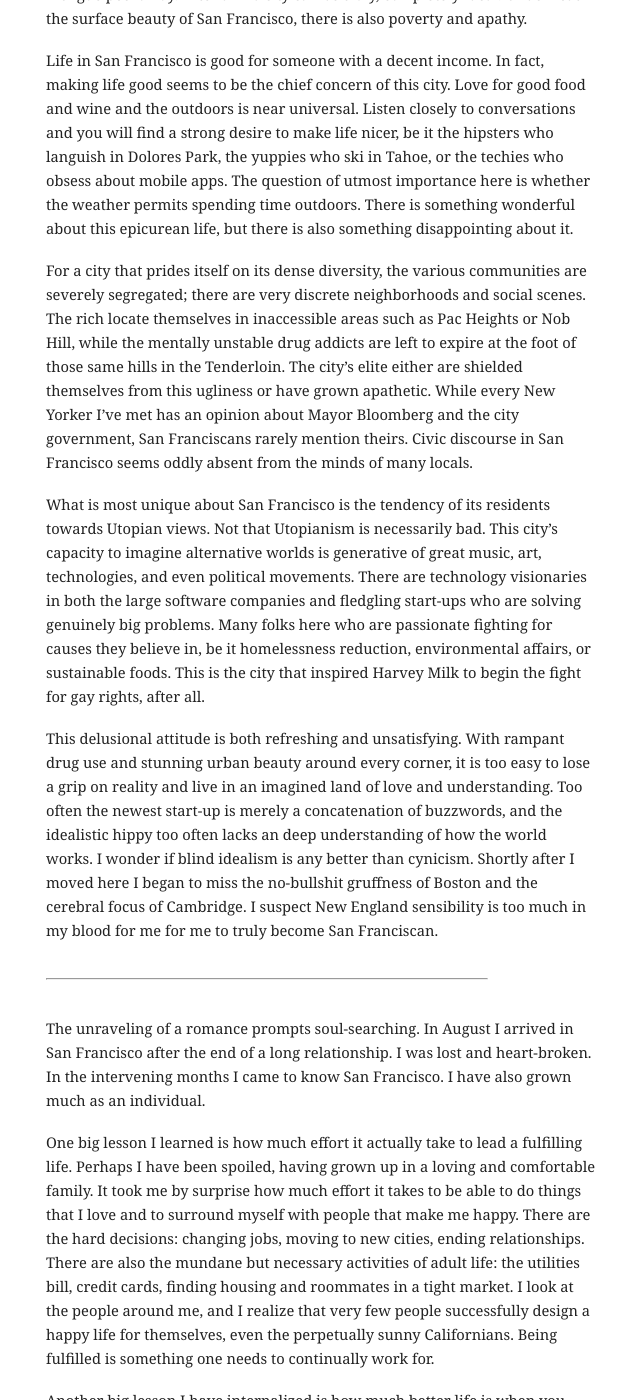
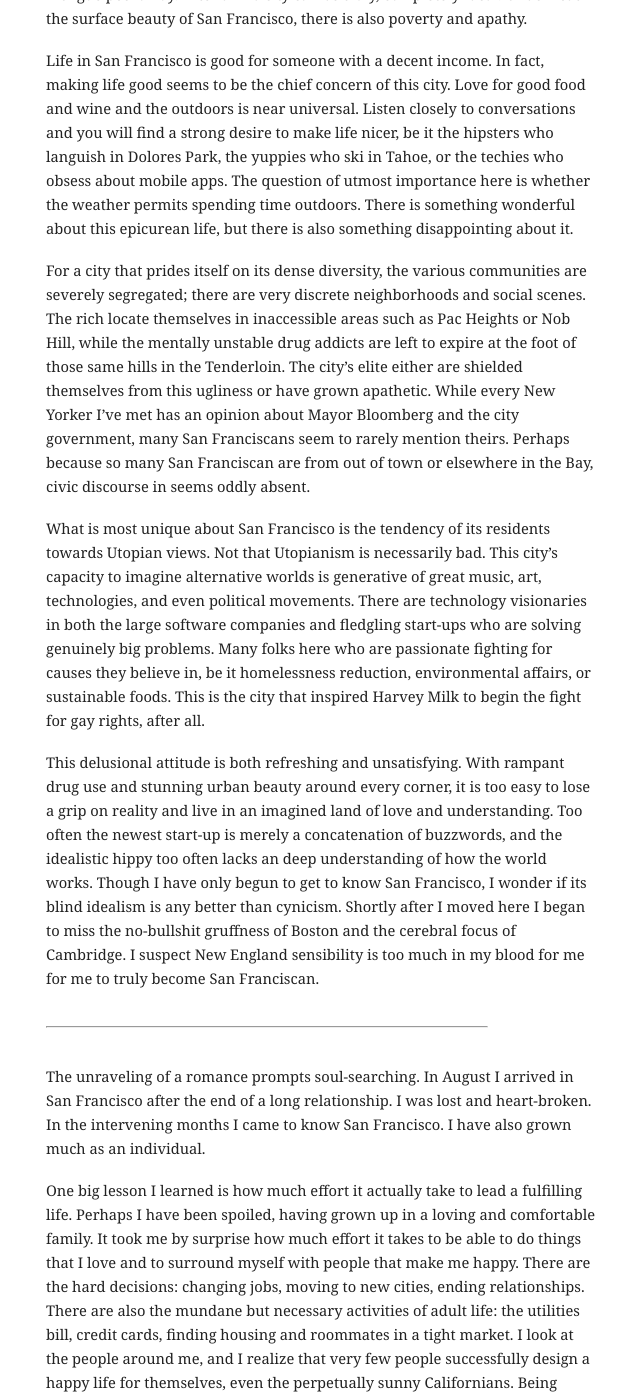
Before and after one commit to mbwong/mbwong.github.com, a Jekyll site: the page built from _posts/2013-04-15-leaving-san-francisco.md, in a window 1280 px wide and 1400 px high, scrolled down 474 px. Shown: the whole window, without its empty margins (304-944 px from the left). Built offline with Jekyll 4.4.1, drawn with Linux system fonts in a browser that asks for light colours.

Commit message:
Update 2013-04-15-leaving-san-francisco.md

```diff
--- a/_posts/2013-04-15-leaving-san-francisco.md
+++ b/_posts/2013-04-15-leaving-san-francisco.md
@@ -14,11 +14,11 @@ My love for San Francisco is much akin to a lover's initial infatuation, however
 
 Life in San Francisco is good for someone with a decent income. In fact, making life good seems to be the chief concern of this city. Love for good food and wine and the outdoors is near universal. Listen closely to conversations and you will find a strong desire to make life nicer, be it the hipsters who languish in Dolores Park, the yuppies who ski in Tahoe, or the techies who obsess about mobile apps. The question of utmost importance here is whether the weather permits spending time outdoors. There is something wonderful about this epicurean life, but there is also something disappointing about it.
 
-For a city that prides itself on its dense diversity, the various communities are severely segregated; there are very discrete neighborhoods and social scenes. The rich locate themselves in inaccessible areas such as Pac Heights or Nob Hill, while the mentally unstable drug addicts are left to expire at the foot of those same hills in the Tenderloin. The city's elite either are shielded themselves from this ugliness or have grown apathetic. While every New Yorker I've met has an opinion about Mayor Bloomberg and the city government, San Franciscans rarely mention theirs. Civic discourse in San Francisco seems oddly absent from the minds of many locals.
+For a city that prides itself on its dense diversity, the various communities are severely segregated; there are very discrete neighborhoods and social scenes. The rich locate themselves in inaccessible areas such as Pac Heights or Nob Hill, while the mentally unstable drug addicts are left to expire at the foot of those same hills in the Tenderloin. The city's elite either are shielded themselves from this ugliness or have grown apathetic. While every New Yorker I've met has an opinion about Mayor Bloomberg and the city government, many San Franciscans seem to rarely mention theirs. Perhaps because so many San Franciscan are from out of town or elsewhere in the Bay, civic discourse in seems oddly absent.
 
 What is most unique about San Francisco is the tendency of its residents towards Utopian views. Not that Utopianism is necessarily bad. This city's capacity to imagine alternative worlds is generative of great music, art, technologies, and even political movements. There are technology visionaries in both the large software companies and fledgling start-ups who are solving genuinely big problems. Many folks here who are passionate fighting for causes they believe in, be it homelessness reduction, environmental affairs, or sustainable foods. This is the city that inspired Harvey Milk to begin the fight for gay rights, after all.
 
-This delusional attitude is both refreshing and unsatisfying. With rampant drug use and stunning urban beauty around every corner, it is too easy to lose a grip on reality and live in an imagined land of love and understanding. Too often the newest start-up is merely a concatenation of buzzwords, and the idealistic hippy too often lacks an deep understanding of how the world works. I wonder if blind idealism is any better than cynicism. Shortly after I moved here I began to miss the no-bullshit gruffness of Boston and the cerebral focus of Cambridge. I suspect New England sensibility is too much in my blood for me for me to truly become San Franciscan.
+This delusional attitude is both refreshing and unsatisfying. With rampant drug use and stunning urban beauty around every corner, it is too easy to lose a grip on reality and live in an imagined land of love and understanding. Too often the newest start-up is merely a concatenation of buzzwords, and the idealistic hippy too often lacks an deep understanding of how the world works. Though I have only begun to get to know San Francisco, I wonder if its blind idealism is any better than cynicism. Shortly after I moved here I began to miss the no-bullshit gruffness of Boston and the cerebral focus of Cambridge. I suspect New England sensibility is too much in my blood for me for me to truly become San Franciscan.
 
 ----------------------------------------------------------------------
 
```
